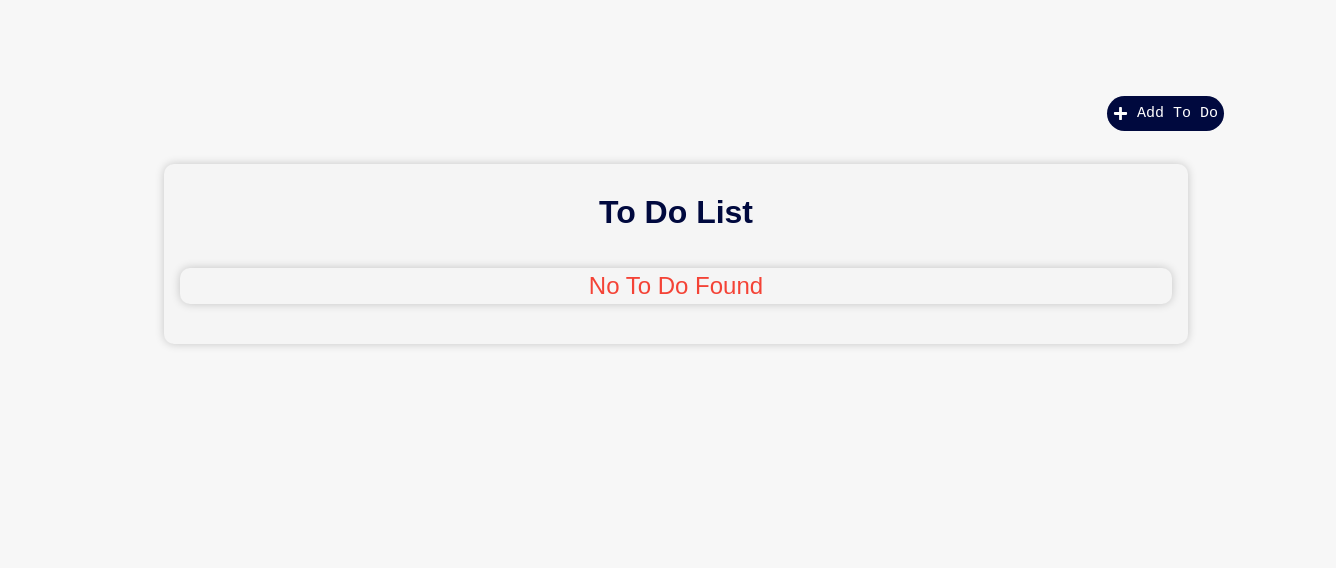
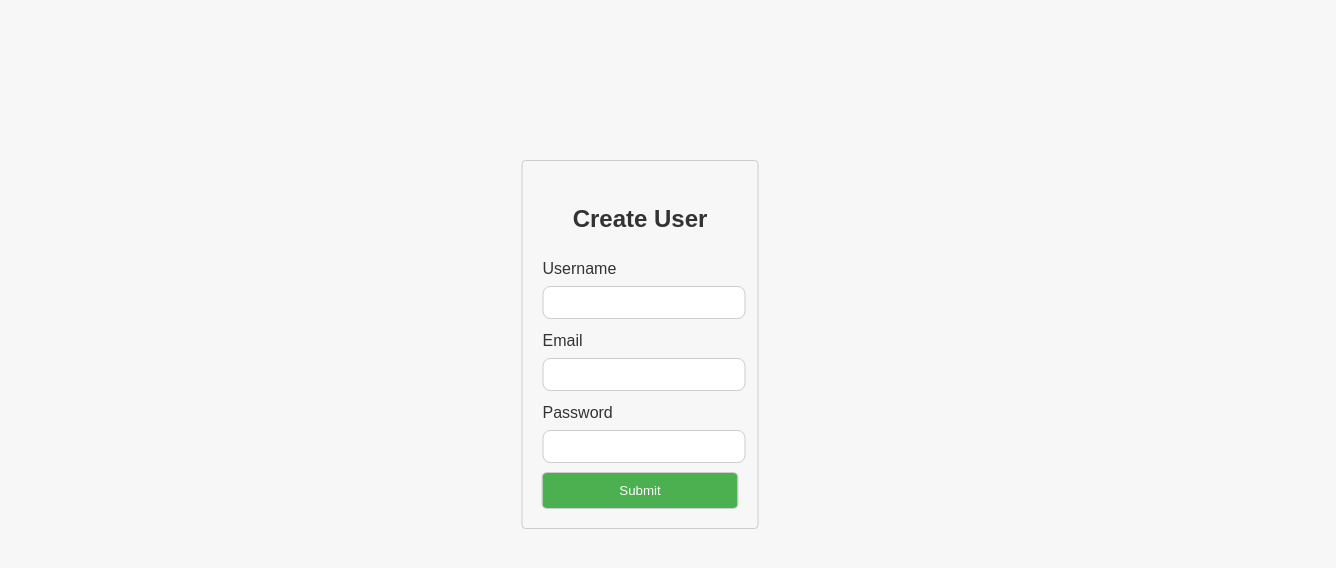
Before and after one commit to kleinmanshloma/testApp, a React (Create React App) app: page / in a window 1280 px wide. Shown: the top 568 px of the page, 1336 px wide, since content can reach past the window. Built offline with nearby package versions, Linux system fonts and the light colour scheme; no server answers.

Commit message:
bh create user

```diff
--- a/src/App.js
+++ b/src/App.js
@@ -4,6 +4,7 @@ import DisplayToDos from "./components/DisplayToDos";
 import URL_DEV from "./components/URL";
 import NoToDoFound from "./components/NoToDoFound";
 import AddBtn from "./components/AddBtn";
+import CreateUser from "./components/CreateUser";
 
 import "./App.css";
 import "./components/AddButton.css";
@@ -14,6 +15,7 @@ function App() {
   const [toDoList, setToDoList] = useState([]);
   const [edit, setEdit] = useState(false);
   const [addAToDo, setAddAToDo] = useState(false);
+  const [user, setUser] = useState(null);
 
   useEffect(() => {
     fetch(`${URL_DEV}tasks`)
@@ -24,7 +26,7 @@ function App() {
       .catch((error) => {
         console.log(error);
       });
-  }, [toDoList, setToDoList]);
+  }, [toDoList]);
 
   const handleSetAddToDo = (value) => {
     setAddAToDo(value);
@@ -32,18 +34,19 @@ function App() {
 
   return (
     <>
-      {addAToDo && (
+      {!user && <CreateUser />}
+      {user && addAToDo && (
         <div className="body-add-To-Do">
           <h1>To Do List</h1>
           <AddToDo setToDoList={setToDoList} setAddAToDo={setAddAToDo} />
         </div>
       )}
-      {!addAToDo && toDoList.length === 0 && (
+      {user && !addAToDo && toDoList.length === 0 && (
         <div className="body-no-to-do-found">
           <NoToDoFound setAddAToDo={handleSetAddToDo} />
         </div>
       )}
-      {!addAToDo && toDoList.length > 0 && (
+      {user && !addAToDo && toDoList.length > 0 && (
         <div className="body">
           <DisplayToDos
             edit={edit}
@@ -52,7 +55,7 @@ function App() {
             setToDoList={setToDoList}
             addAToDo={addAToDo}
           />
-          {!edit && <AddBtn setAddAToDo={setAddAToDo} />}
+          {user && !edit && <AddBtn setAddAToDo={setAddAToDo} />}
         </div>
       )}
     </>
--- /dev/null
+++ b/src/components/CreateUser.css
@@ -0,0 +1,122 @@
+.user-form {
+  position: absolute;
+  top: 20%;
+  left: 50%;
+  transform: translateX(-50%);
+  max-width: 400px;
+  padding: 20px;
+  border: 1px solid #ccc;
+  border-radius: 4px;
+}
+
+.user-form h2 {
+  text-align: center;
+}
+
+.form-group {
+  margin-bottom: 10px;
+}
+
+.form-group label {
+  display: block;
+  margin-bottom: 5px;
+}
+
+.form-group input {
+  width: 95%;
+  padding: 8px;
+  border: 1px solid #ccc;
+  border-radius: 8px;
+}
+
+button {
+  display: block;
+  width: 100%;
+  padding: 10px;
+  background-color: #4caf50;
+  color: white;
+  border: none;
+  border-radius: 4px;
+  cursor: pointer;
+  outline: 1px solid #ccc;
+}
+
+button:hover {
+  background-color: #46a049;
+  transition: 0.5s;
+  transform: scale(1.1);
+  box-shadow: 0 0 10px 0 rgba(0, 0, 0, 0.098);
+  border: 1px solid #ccc;
+  border-radius: 4px;
+  cursor: pointer;
+  outline: 1px solid #ccc;
+}
+
+.error-message {
+  margin-top: 5rem;
+  margin-right: auto;
+  margin-left: auto;
+  position: relative;
+  width: 15rem;
+  height: 4rem;
+  text-align: center;
+  background-color: #f44336;
+  border: 1px solid #ccc;
+  box-shadow: 0px 8px 16px 0px rgba(0, 0, 0, 0.2);
+}
+
+.error-message p {
+  margin: 0;
+}
+
+.error-message-button {
+  position: absolute;
+  left: 50%;
+  transform: translateX(-50%);
+  width: 15rem;
+  height: 2rem;
+  top: 2rem;
+  background: none;
+  border: none;
+  cursor: pointer;
+  font-weight: bold;
+  font-size: 16px;
+}
+.error-message-button:hover {
+  background-color: #f44336;
+  transition: 0.5s;
+  transform: scale(1.1);
+  box-shadow: 0 0 10px 0 rgba(0, 0, 0, 0.098);
+  border: 1px solid #ccc;
+  border-radius: 4px;
+  cursor: pointer;
+  outline: 1px solid #ccc;
+}
+
+.succes-message {
+  width: 15rem;
+  position: relative;
+  background-color: #dff0d8;
+  padding: 12px;
+  border: 1px solid #5cb85c;
+  box-shadow: 0px 8px 16px 0px rgba(0, 0, 0, 0.2);
+  color: #3c763d;
+  font-weight: bold;
+}
+
+.success-message {
+  margin: 0;
+}
+
+.succes-message-button {
+  position: absolute;
+  top: 8px;
+  right: 8px;
+  background: none;
+  border: none;
+  cursor: pointer;
+  font-weight: bold;
+  font-size: 16px;
+  color: #5cb85c;
+  width: 1rem;
+}
--- /dev/null
+++ b/src/components/CreateUser.jsx
@@ -0,0 +1,122 @@
+import React, { useState } from "react";
+import URL_DEV from "./URL";
+import "./CreateUser.css";
+
+const CreateUser = () => {
+  const [username, setUsername] = useState("");
+  const [email, setEmail] = useState("");
+  const [password, setPassword] = useState("");
+  const [errorMessage, setErrorMessage] = useState("");
+  const [message, setMessage] = useState("");
+
+  const handleErrorMessage = () => {
+    // Clear the error message
+    setErrorMessage("");
+  };
+
+  const handleSuccesMessage = () => {
+    // Clear the succes message
+    setMessage("");
+  };
+
+  const handleSubmit = (e) => {
+    e.preventDefault();
+    // Handle form submission logic here
+
+    const addUser = {
+      username,
+      email,
+      password,
+    };
+
+    fetch(`${URL_DEV}user`, {
+      method: "POST",
+      headers: {
+        "Content-Type": "application/json",
+      },
+      body: JSON.stringify(addUser),
+    })
+      .then((res) => res.json())
+      .then((result) => {
+        const message = result.error;
+
+        if (message) {
+          setErrorMessage(message);
+          setMessage("");
+          return;
+        }
+        if (!message) {
+          setMessage("User created succesfully!!");
+          setErrorMessage("");
+          return;
+        }
+      })
+      .catch((error) => {
+        console.log(error);
+        setErrorMessage(error.message);
+      })
+      .finally(() => {
+        setUsername("");
+        setEmail("");
+        setPassword("");
+      });
+  };
+
+  return (
+    <>
+      {errorMessage && (
+        <div className="error-message">
+          <p>{errorMessage}</p>
+          <button className="error-message-button" onClick={handleErrorMessage}>
+            X
+          </button>
+        </div>
+      )}
+      {message && (
+        <div className="succes-message">
+          <p>{message}</p>
+          <button
+            className="succes-message-button"
+            onClick={handleSuccesMessage}
+          >
+            X
+          </button>
+        </div>
+      )}
+      <form className="user-form" onSubmit={handleSubmit}>
+        <h2>Create User</h2>
+        <div className="form-group">
+          <label htmlFor="username">Username</label>
+          <input
+            type="text"
+            id="username"
+            value={username}
+            onChange={(e) => setUsername(e.target.value)}
+          />
+        </div>
+        <div className="form-group">
+          <label htmlFor="email">Email</label>
+          <input
+            type="email"
+            id="email"
+            value={email}
+            onChange={(e) => setEmail(e.target.value)}
+            autoComplete="username"
+          />
+        </div>
+        <div className="form-group">
+          <label htmlFor="password">Password</label>
+          <input
+            type="password"
+            id="password"
+            value={password}
+            onChange={(e) => setPassword(e.target.value)}
+          />
+        </div>
+        <button type="submit">Submit</button>
+      </form>
+    </>
+  );
+};
+
+export default CreateUser;
--- a/src/components/DisplayToDos.jsx
+++ b/src/components/DisplayToDos.jsx
@@ -22,8 +22,6 @@ const DisplayToDos = ({ edit, setEdit, setToDoList, toDoList, addAToDo }) => {
       completeChecked = true;
     }
 
-    console.log(completeChecked);
-
     const url = `${URL_DEV}task/${id}`;
     const method = "PATCH";
 
@@ -36,7 +34,7 @@ const DisplayToDos = ({ edit, setEdit, setToDoList, toDoList, addAToDo }) => {
     })
       .then((res) => res.json())
       .then((data) => {
-        console.log(data);
+        setToDoList(data);
       })
       .catch((error) => {
         console.log(error);
@@ -68,7 +66,7 @@ const DisplayToDos = ({ edit, setEdit, setToDoList, toDoList, addAToDo }) => {
       .catch((error) => {
         console.log(error);
       });
-  }, [completedIDs, setToDoList]);
+  }, [completedIDs, setToDoList, editID]);
 
   return (
     <>
@@ -79,6 +77,7 @@ const DisplayToDos = ({ edit, setEdit, setToDoList, toDoList, addAToDo }) => {
           setEditID={setEditID}
           toDoList={toDoList}
           setToDoList={setToDoList}
+          edit={edit}
         />
       )}
       {!edit && (
--- a/src/components/Edit.jsx
+++ b/src/components/Edit.jsx
@@ -11,7 +11,6 @@ const EditToDo = ({ editID, setEdit, setEditID, toDoList, setToDoList }) => {
   const [errorMessage, setErrorMessage] = useState("");
 
   let toDo = toDoList.find((toDo) => toDo._id === editID);
-  console.log(toDo);
 
   function handleButtonClick(data) {
     console.log(errorMessage);
@@ -24,8 +23,7 @@ const EditToDo = ({ editID, setEdit, setEditID, toDoList, setToDoList }) => {
     setErrorMessage("");
   };
 
-  const handleInputChange = (id) => {
-    console.log(editID);
+  const handleInputChange = () => {
     setEdit(true);
 
     const editToDo = {
@@ -35,7 +33,7 @@ const EditToDo = ({ editID, setEdit, setEditID, toDoList, setToDoList }) => {
       time,
       date,
     };
-    console.log(editToDo, editID);
+
     const url = `${URL_DEV}task/${editID}`;
     const method = "PATCH";
 
@@ -46,19 +44,19 @@ const EditToDo = ({ editID, setEdit, setEditID, toDoList, setToDoList }) => {
       },
       body: JSON.stringify(editToDo),
     })
-      .then((res) => res.json())
+      .then((res) => {
+        res.json();
+      })
       .then((data) => {
-        console.log(data.message);
+        console.log(editID);
         setErrorMessage(`Oops! Something went wrong. ${data.message}`);
         handleButtonClick(data);
         setToDoList(toDoList.filter((toDo) => toDo._id !== editID));
-        setToDoList([...toDoList, data]);
-        setEdit(false);
-        setEditID(null);
       })
       .catch((error) => {
         setEdit(false);
       });
+    setEdit(false);
     setEditID(null);
   };
 
```
